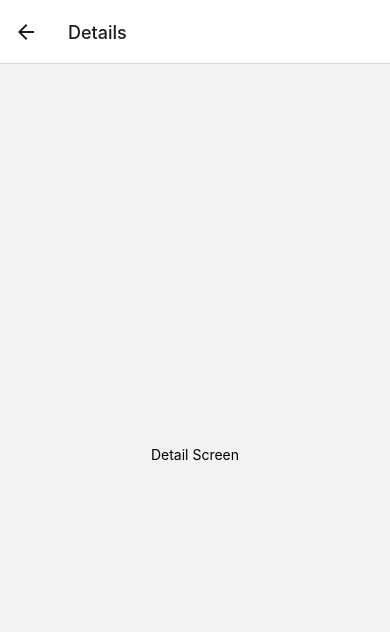
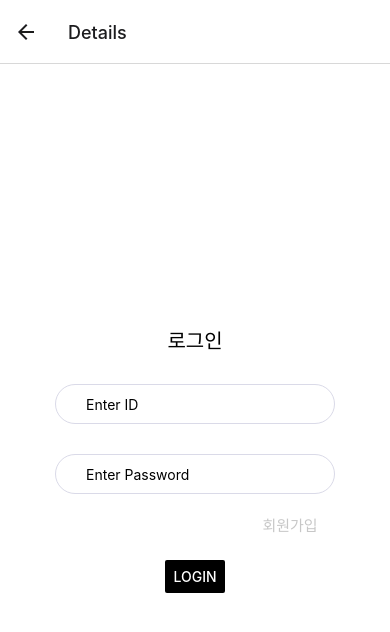
Before and after one commit to Bear-Diary/Diary-Project, a React Native app in the folder BearDiary/: screen / in a window 390 px wide. Both pictures are taken after a click on the button "GO TO DETAILS". Shown: the top 632 px of the page. Built offline with nearby package versions, Linux system fonts and the light colour scheme.

Commit message:
Update DetailScreen.js
로그인 화면 틀 올립니당

```diff
--- a/BearDiary/src/components/DetailScreen.js
+++ b/BearDiary/src/components/DetailScreen.js
@@ -1,14 +1,80 @@
-import * as React from 'react';
-import { Button, View, Text } from 'react-native';
+//import * as React from 'react';
+import React, {useState, createRef} from 'react';
+import { StyleSheet, Button, View, Text, TextInput} from 'react-native';
 import { NavigationContainer } from '@react-navigation/native';
 import { createStackNavigator } from '@react-navigation/stack';
 
 function DetailScreen({ navigation }) {
+  const [userId, setUserId] = useState('')
+  const [userPw, setUserPw] = useState('')
   return (
-    <View style={{ flex: 1, alignItems: 'center', justifyContent: 'center' }}>
-      <Text>Detail Screen</Text>
+     <View style={styles.mainBody}>
+      <Text style={styles.loginTextStyle}>로그인</Text>
+      <View style={styles.SectionStyle}>
+      <TextInput
+         style = {styles.inputStyle}
+         onChangeText={(userId) => setUserId(userId)}
+         placeholder="Enter ID" //ID
+         autoCapitalize="none"
+         returnKeyType="next"
+      />
+      </View>
+      <View style={styles.SectionStyle}>
+      <TextInput
+          style = {styles.inputStyle}
+          onChangeText={(userPw) => setUserId(userPw)}
+          placeholder="Enter Password" //PWD
+      />
+      </View>
+      <Text
+          style={styles.joinTextStyle}
+          onPress={() => navigation.navigate('Home')} // 회원가입 화면으로 이동, 나중에 경로 수정 예정
+      >회원가입</Text>
+      <Button
+          title="Login"
+          color='#000000'
+          onPress={() => navigation.navigate('Home')} // 로그인 후 화면으로 이동, 나중에 경로 수정 예정
+      />
     </View>
   );
 }
 
 export default DetailScreen;
+
+const styles = StyleSheet.create({
+  mainBody: {
+    flex: 1,
+    justifyContent: 'center',
+    backgroundColor: '#FFF',
+    alignItems: 'center' ,
+  },
+  SectionStyle: {
+    flexDirection: 'row',
+    height: 40,
+    marginTop: 20,
+    marginLeft: 35,
+    marginRight: 35,
+    margin: 10,
+  },
+  inputStyle: {
+      flex: 1,
+      color: 'black',
+      paddingLeft: 30,
+      paddingRight: 30,
+      borderWidth: 1,
+      borderRadius: 30,
+      borderColor: '#dadae8',
+  },
+  loginTextStyle: {
+    color: '#000000',
+    paddingVertical: 10,
+    fontSize: 20,
+  },
+  joinTextStyle: {
+      color: '#c7c7c7',
+      marginLeft: 190,
+      marginBottom: 15,
+      paddingVertical: 10,
+      fontSize: 15,
+    },
+});
```
